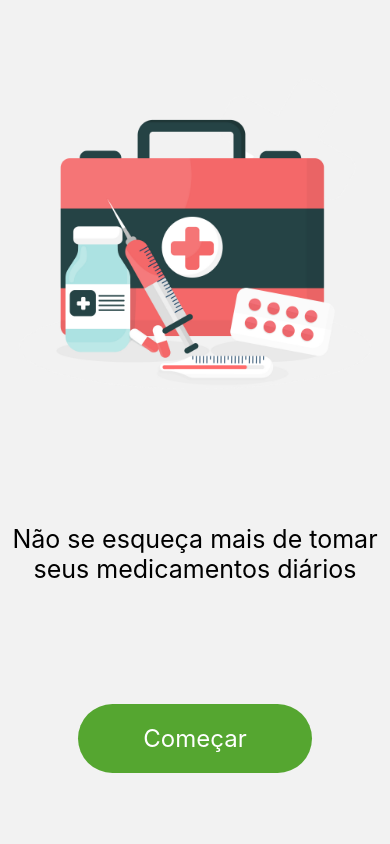
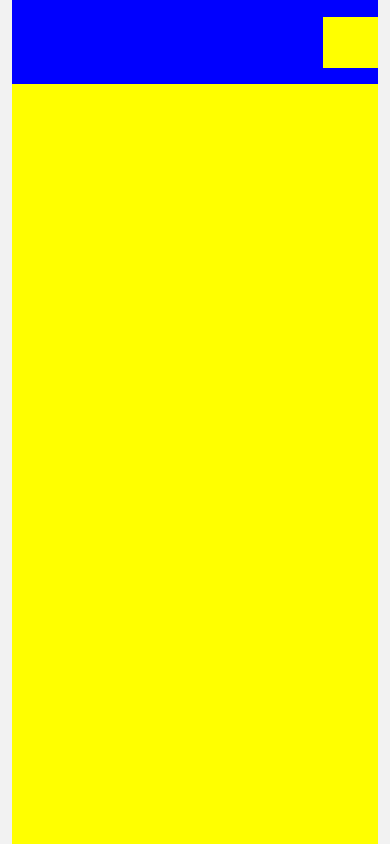
Before and after one commit to icaroVerilog/JaTomou, a React Native app in the folder app/: screen /UsageCalendar in a window 390 px wide. Built offline with nearby package versions, Linux system fonts and the light colour scheme.

Commit message:
inicio da implementação do calendario

```diff
--- a/app/App.tsx
+++ b/app/App.tsx
@@ -8,6 +8,7 @@ import Main           from "./src/pages/main/main"
 import NewMedicine    from "./src/pages/newMedicine/newMedicine"
 import MedicineDetail from "./src/pages/medicineDetail/medicineDetail"
 import UsageDayDetail from "./src/pages/usageDayDetail/usageDayDetail"
+import UsageCalendar  from "./src/pages/usageCalendar/usageCalendar"
 
 import Database from "./src/database/database"
 
@@ -33,12 +34,13 @@ export default function App() {
     if (updatedDataComplete == true){
         return (
             <NavigationContainer>
-                <Stack.Navigator screenOptions={{headerShown: false}} initialRouteName={ alreadyUsed == true? "Main": "Welcome"}>
+                <Stack.Navigator screenOptions={{headerShown: false}} initialRouteName={ alreadyUsed == true? "UsageCalendar": "Welcome"}>
                     <Stack.Screen name="Welcome"        component={Welcome}        options={{animation:"slide_from_left"}}/>
                     <Stack.Screen name="Main"           component={Main}           options={{animation:"slide_from_bottom"}}/>
                     <Stack.Screen name="NewMedicine"    component={NewMedicine}    options={{animation:"slide_from_bottom"}}/>
                     <Stack.Screen name="MedicineDetail" component={MedicineDetail} options={{animation:"slide_from_bottom"}}/>
                     <Stack.Screen name="UsageDayDetail" component={UsageDayDetail} options={{animation:"slide_from_bottom"}}/>
+                    <Stack.Screen name="UsageCalendar"  component={UsageCalendar}  options={{animation:"slide_from_bottom"}}/>
                 </Stack.Navigator>
             </NavigationContainer>
         )
--- a/app/src/pages/medicineDetail/medicineDetail.tsx
+++ b/app/src/pages/medicineDetail/medicineDetail.tsx
@@ -108,7 +108,7 @@ export default function MedicineDetail({ route, navigation }:any) {
                 status: 1,
                 useControl: [...useControlEntries, updatedEntry]
             }
-            console.log("asdasdas", updatedMedicine)
+
             setMedicineData(updatedMedicine)
             database.updateMedicine(updatedMedicine)
         }
--- a/app/src/pages/usageCalendar/usageCalendar.tsx
+++ b/app/src/pages/usageCalendar/usageCalendar.tsx
@@ -1,11 +1,72 @@
-import React from "react"
-import { View } from "react-native"
-import { StatusBar }        from "react-native"
+import React          from "react"
+import { View }       from "react-native"
+import { useState }   from "react"
+import { useEffect }  from "react"
+import { StyleSheet } from "react-native"
+import { TouchableOpacity } from "react-native"
+
+import { StatusBar }  from "react-native"
 
 export default function UsageCalendar({ route, navigation }:any) {
     return (
         <>
             <StatusBar barStyle="dark-content" backgroundColor="#F2F2F2" />
+            <View style={styles.container}>
+                <View style={styles.content}>
+                    <View style={styles.returnButtonContainer}>
+                        <TouchableOpacity style={styles.returnButton} onPress={() => navigation.navigate("Main")}>
+                            {/* <Image style={styles.returnButtonImage} source={RighArrow}/> */}
+                        </TouchableOpacity>
+                    </View>
+                    <View style={styles.calendaryContainer}>
+
+                    </View>
+                </View>
+            </View>
         </>
     )
 }
+
+const styles = StyleSheet.create({
+    container: {
+        display: "flex",
+        width: "100%",
+        height: "100%",
+        justifyContent: "flex-start",
+        alignItems: "center",
+    },
+    content: {
+        display: "flex",
+        flexDirection: "column",
+        width: "94%",
+        height: "100%",
+        justifyContent: "flex-start",
+        alignItems: "center",
+        // backgroundColor: "#F2F2F2"
+        backgroundColor: "green"
+    },
+    returnButtonContainer: {
+        display: "flex",
+        flexDirection: "row",
+        width: "100%",
+        height: "10%",
+        justifyContent: "flex-end",
+        alignItems: "center",
+        backgroundColor: "blue"
+    },
+    returnButton: {
+        width: "15%",
+        height: "60%",
+        justifyContent: "center",
+        alignItems: "center",
+        backgroundColor: "yellow"
+    },
+    calendaryContainer: {
+        display: "flex",
+        flexDirection: "column",
+        height: "90%",
+        width: "100%",
+        alignItems: "center",
+        backgroundColor: "yellow"
+    },
+});
```
